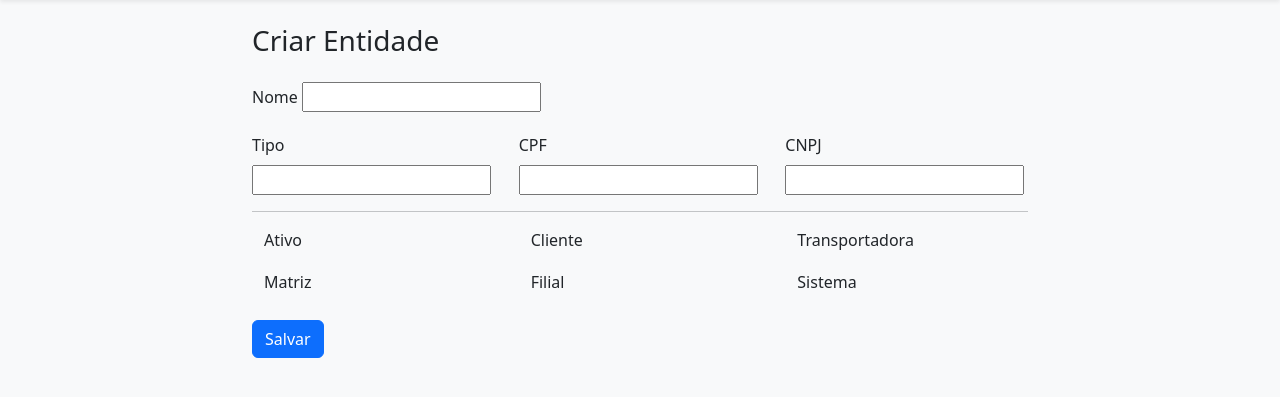
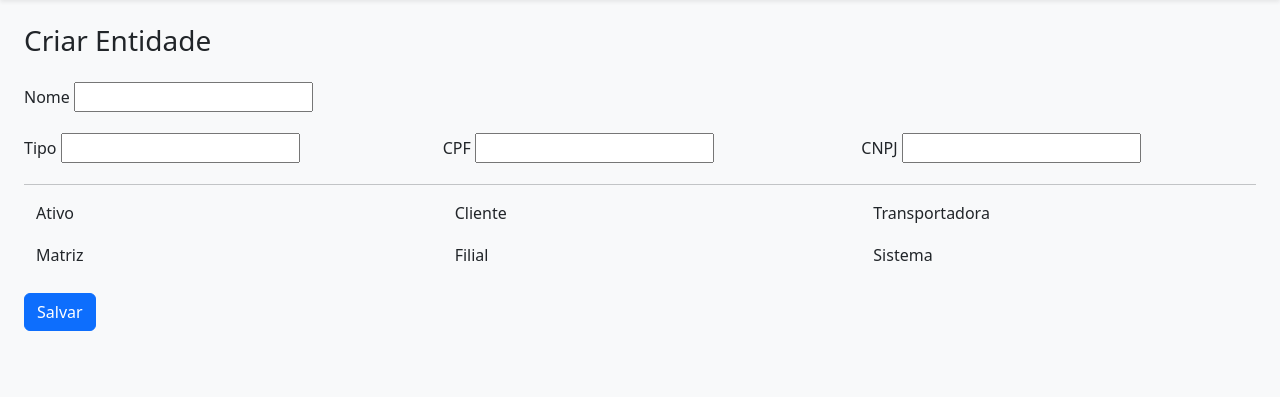
Before and after one commit to fireb1rdz/GNP-ERP, a Django app: template apps/entities/templates/entities/entity_form.html in a window 1280 px wide. Shown: the part 56-453 px from the top of the page. Run offline with Django 5.2, Linux system fonts and the light colour scheme; the template is opened without the code that fills it, so the values that code supplies are empty, except form fields; tables that the repository leaves empty hold one stand-in row (values such as "Sample post"); form fields are guessed from the names that the template uses.

Commit message:
changing size of entity creation page

```diff
--- a/apps/entities/templates/entities/entity_form.html
+++ b/apps/entities/templates/entities/entity_form.html
@@ -1,6 +1,6 @@
 {% extends 'base.html' %}
 {% block content %}
-    <div class="container mt-4" style="max-width: 800px;">
+    <div class="container mt-4" style="max-width: 1900px;">
         <h3 class="mb-4">
             {% if object %}
                 Editar Entidade
```
